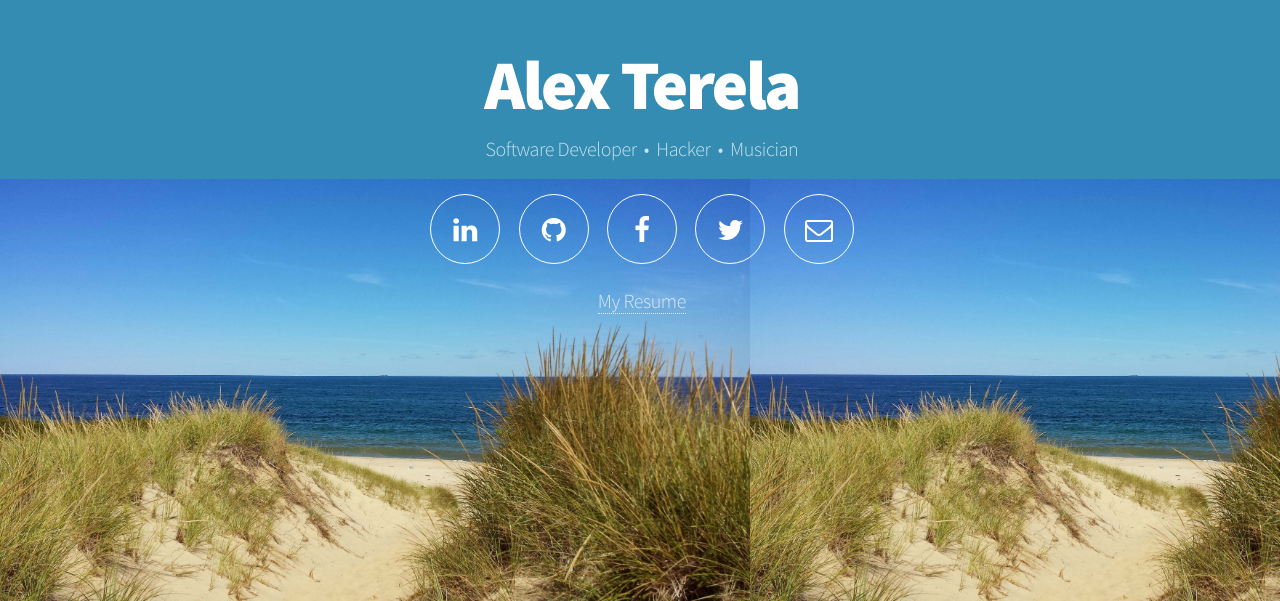
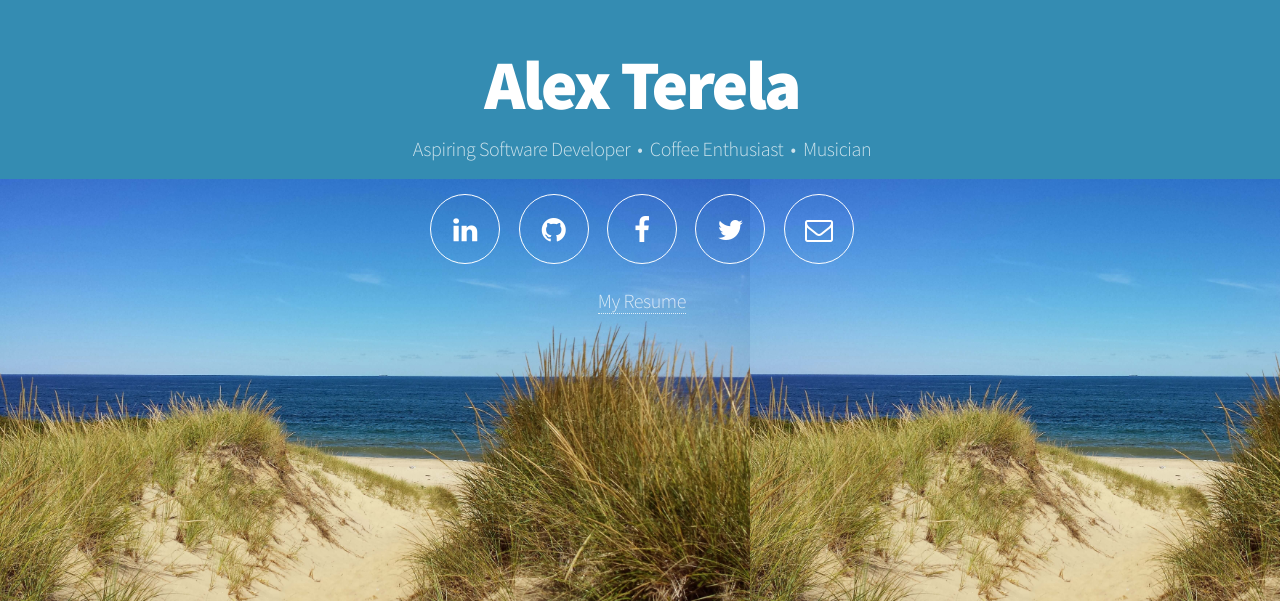
Before and after one commit to terela/terela.github.io, a plain HTML site: page index.html in a window 1280 px wide. Shown: the part 199-800 px from the top of the page. Drawn offline with Linux system fonts and the light colour scheme.

Commit message:
Update landing page tags

```diff
--- a/index.html
+++ b/index.html
@@ -25,7 +25,7 @@
 				<!-- Header -->
 					<header id="header">
 						<h1>Alex Terela</h1>
-						<p>Software Developer &nbsp;&bull;&nbsp; Hacker &nbsp;&bull;&nbsp; Musician </p>
+						<p>Aspiring Software Developer &nbsp;&bull;&nbsp; Coffee Enthusiast &nbsp;&bull;&nbsp; Musician </p>
 						<nav>
 							<ul>
 								<li><a href="https://www.linkedin.com/in/alexterela" class="icon fa-linkedin"><span class="label">LinkedIn</span></a></li>
```
